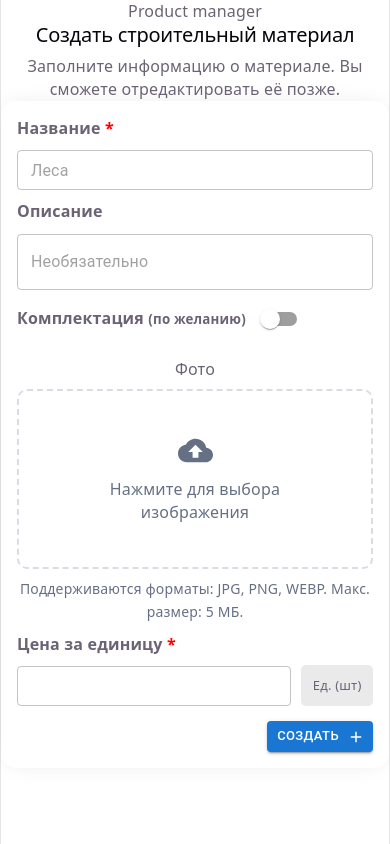
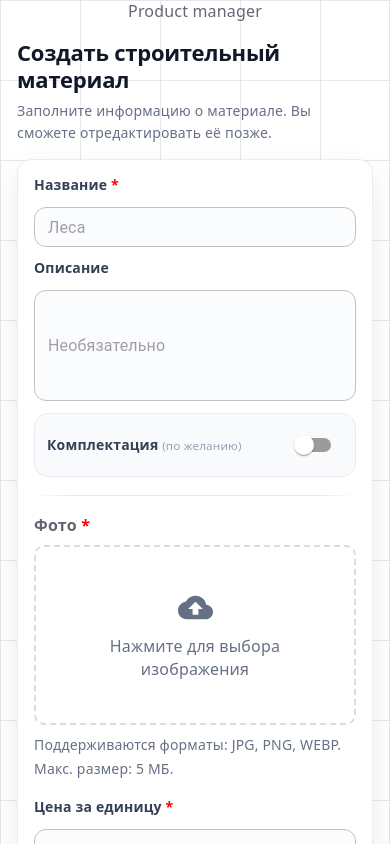
Before and after one commit to BekzhanKutmanov/rental, a React (Vite) app: page / in a window 390 px wide. Shown: the top 844 px of the page. Built offline with nearby package versions, Linux system fonts and the light colour scheme; no server answers.

Commit message:
Улучшил дизайн

```diff
--- a/src/app/index.css
+++ b/src/app/index.css
@@ -67,7 +67,11 @@
 }
 
 body {
-  margin: 0;
+  background-color: #ffffff; /* Цвет фона ячеек */
+  background-image:
+    linear-gradient(to right, #e5e7eb 1px, transparent 1px),
+    linear-gradient(to bottom, #e5e7eb 1px, transparent 1px);
+  background-size: 80px 80px;
 }
 
 h1,
--- a/src/features/create-product/ui/ProductForm.tsx
+++ b/src/features/create-product/ui/ProductForm.tsx
@@ -182,8 +182,8 @@ export function ProductForm() {
   };
 
   return (
-    <div>
-      <div>
+    <div className={styles.productForm}>
+      <div className={styles.productForm__header}>
         <h2>Создать строительный материал</h2>
         <span>
           Заполните информацию о материале. Вы сможете отредактировать её позже.
--- a/src/features/create-product/ui/product.module.scss
+++ b/src/features/create-product/ui/product.module.scss
@@ -1,45 +1,118 @@
+.productForm {
+  width: 100%;
+  padding: 28px;
+  text-align: left;
+  box-sizing: border-box;
+
+  &__header {
+    max-width: 720px;
+    margin-bottom: 22px;
+
+    h2 {
+      margin-bottom: 8px;
+      font-size: 28px;
+      font-weight: 700;
+      line-height: 1.2;
+      color: #111827;
+    }
+
+    span {
+      display: block;
+      color: #667085;
+      font-size: 15px;
+      line-height: 1.55;
+    }
+  }
+}
+
 .form {
   &__element {
-    background-color: white;
-    box-shadow: var(--main-shadow);
-    -webkit-box-shadow: var(--main-shadow);
-
-    border-radius: 15px;
-    padding: 1rem;
-
-    display: flex;
-    justify-content: space-between;
-    gap: 30px;
+    display: grid;
+    grid-template-columns: minmax(0, 1.15fr) 1px minmax(280px, 0.85fr);
+    gap: 28px;
+    align-items: start;
+    padding: 28px;
+    border: 1px solid #eaecf0;
+    border-radius: 18px;
+    background: #ffffff;
+    box-shadow: 0 18px 50px rgba(15, 23, 42, 0.08);
+    box-sizing: border-box;
   }
 
   &__input {
     width: 100%;
+
+    :global(.MuiOutlinedInput-root) {
+      border-radius: 12px;
+      background: #fbfcfe;
+    }
   }
 
   &__textarea {
     width: 100%;
-    padding: 10px;
+
+    :global(.MuiOutlinedInput-root) {
+      min-height: 112px;
+      align-items: flex-start;
+      border-radius: 12px;
+      background: #fbfcfe;
+    }
+
+    :global(textarea),
+    :global(input) {
+      min-height: 78px;
+    }
   }
 }
 
 .line {
   width: 1px;
-  background-color: var(--mylky-color);
+  min-height: 100%;
+  background: linear-gradient(180deg, transparent, #e4e7ec 12%, #e4e7ec 88%, transparent);
 }
 
 .left {
   &__wrap {
     display: flex;
     flex-direction: column;
-    align-items: flex-start;
-    gap: 10px;
+    align-items: flex;
+    gap: 12px;
     width: 100%;
+    min-width: 0;
+
+    h4 {
+      margin: 0;
+      color: #344054;
+      font-size: 14px;
+      font-weight: 650;
+      line-height: 1.35;
+    }
   }
 
   &__unit {
     display: flex;
+    justify-content: space-between;
     align-items: center;
-    gap: 5px;
+    gap: 16px;
+    width: 100%;
+    padding: 14px 16px;
+    border: 1px solid #eaecf0;
+    border-radius: 14px;
+    background: #f9fafb;
+    box-sizing: border-box;
+
+    h4 {
+      margin: 0;
+      color: #344054;
+      font-size: 14px;
+      font-weight: 650;
+      line-height: 1.35;
+    }
+
+    small {
+      color: #98a2b3;
+      font-weight: 500;
+    }
   }
 }
 
@@ -48,27 +121,38 @@
     width: 100%;
     display: flex;
     flex-direction: column;
-    align-items: center;
-    gap: 10px;
+    align-items: stretch;
+    gap: 18px;
+    min-width: 0;
   }
 }
 
 .default {
   &__flex {
     display: flex;
-    gap: 10px;
+    gap: 12px;
     align-items: flex-end;
     width: 100%;
+    min-width: 0;
   }
 }
 
 .product {
   &__unit {
-    width: 90px;
-    background-color: rgb(235, 234, 234);
+    flex: 0 0 88px;
+    width: 88px;
+    min-height: 40px;
+    display: inline-flex;
+    align-items: center;
+    justify-content: center;
+    border: 1px solid #e4e7ec;
+    background-color: #f2f4f7;
+    color: #475467;
     font-size: 13px;
-    padding: 9px 5px;
-    border-radius: 5px;
+    font-weight: 600;
+    padding: 8px;
+    border-radius: 12px;
+    box-sizing: border-box;
   }
 }
 
@@ -76,14 +160,96 @@
   width: 100%;
   display: flex;
   justify-content: flex-end;
-  margin-top: 5px;
+  margin-top: 4px;
+
+  :global(.MuiButton-root) {
+    min-height: 42px;
+    border-radius: 12px;
+    padding: 8px 18px;
+    text-transform: none;
+    font-weight: 700;
+    box-shadow: none;
+  }
 }
 
-@media screen and (max-width: 440px) {
- .form {
+@media screen and (max-width: 900px) {
+  .productForm {
+    padding: 22px;
+  }
+
+  .form {
     &__element {
-        flex-direction: column;
-        gap: 10px;
+      grid-template-columns: 1fr;
+      gap: 22px;
+      padding: 22px;
     }
- }
+
+    &__textarea {
+      :global(.MuiOutlinedInput-root) {
+        min-height: 104px;
+      }
+    }
+  }
+
+  .line {
+    width: 100%;
+    height: 1px;
+    min-height: 1px;
+    background: linear-gradient(90deg, transparent, #e4e7ec 12%, #e4e7ec 88%, transparent);
+  }
 }
+
+@media screen and (max-width: 560px) {
+  .productForm {
+    padding: 16px;
+
+    &__header {
+      margin-bottom: 16px;
+
+      h2 {
+        font-size: 22px;
+      }
+
+      span {
+        font-size: 14px;
+      }
+    }
+  }
+
+  .form {
+    &__element {
+      padding: 16px;
+      gap: 18px;
+      border-radius: 14px;
+      box-shadow: 0 12px 32px rgba(15, 23, 42, 0.08);
+    }
+  }
+
+  .left {
+    &__unit {
+      padding: 12px;
+    }
+  }
+
+  .default {
+    &__flex {
+      flex-direction: column;
+      align-items: stretch;
+    }
+  }
+
+  .product {
+    &__unit {
+      width: 100%;
+      flex-basis: auto;
+      justify-content: flex-start;
+      padding-inline: 12px;
+    }
+  }
+
+  .wrapBtn {
+    :global(.MuiButton-root) {
+      width: 100%;
+    }
+  }
+}
--- a/src/features/unit-product/ui/KitForm.module.scss
+++ b/src/features/unit-product/ui/KitForm.module.scss
@@ -1,29 +1,34 @@
 .kit {
   width: 100%;
-  max-width: 770px;
-  font-family: Arial, sans-serif;
-  color: #18243d;
+  color: #344054;
 
   &__form {
-    padding: 24px;
-    border: 1px solid #e8ebf0;
-    border-radius: 14px;
-    background: #fff;
+    padding: 18px;
+    border: 1px solid #d0d5dd;
+    border-radius: 16px;
+    background: #fcfcfd;
+    box-shadow: inset 0 1px 0 rgba(255, 255, 255, 0.7);
   }
 
   &__label {
-    display: block;
-    margin-bottom: 12px;
+    display: flex;
+    flex-direction: column;
+    gap: 8px;
+    margin-bottom: 16px;
+    color: #344054;
+    font-size: 14px;
+    font-weight: 650;
+    line-height: 1.35;
   }
 
   &__input {
     width: 100%;
-    margin-top: 16px;
     box-sizing: border-box;
-    background: #fff;
-    padding: 0 22px;
-    color: #536078;
-    outline: none;
+
+    :global(.MuiOutlinedInput-root) {
+      border-radius: 12px;
+      background: #ffffff;
+    }
   }
 
   &__quantity {
@@ -34,37 +39,79 @@
   }
 
   &__description {
-    margin: 0;
-    color: #69758b;
+    margin: 2px 0 0;
+    color: #667085;
+    font-size: 14px;
     line-height: 1.55;
   }
 
   &__wrapBtn {
     display: flex;
     justify-content: flex-end;
-    margin-top: 5px;
+    margin-top: 16px;
+
+    :global(.MuiButton-root) {
+      min-height: 40px;
+      border-radius: 12px;
+      padding: 8px 16px;
+      text-transform: none;
+      font-weight: 700;
+      box-shadow: none;
+    }
   }
 }
 
 .quantity__wrap {
   width: 100%;
   display: flex;
-  gap: 10px;
-  align-items: center;
+  gap: 12px;
+  align-items: flex-start;
+  min-width: 0;
 
   input {
     min-width: 0;
-    border: 0;
-    outline: none;
-    font-size: 20px;
-    color: #536078;
+    color: #344054;
   }
 
   span {
-    width: 90px;
-    background-color: rgb(235, 234, 234);
+    border: 1px solid #e4e7ec;
+    background-color: #f2f4f7;
+    color: #475467;
     font-size: 13px;
-    padding: 9px 5px;
-    border-radius: 5px;
+    font-weight: 600;
+    padding: 8px;
+    border-radius: 12px;
+    box-sizing: border-box;
   }
 }
+
+@media screen and (max-width: 560px) {
+  .kit {
+    &__form {
+      padding: 14px;
+      border-radius: 14px;
+    }
+
+    &__description {
+      font-size: 13px;
+    }
+
+    &__wrapBtn {
+      :global(.MuiButton-root) {
+        width: 100%;
+      }
+    }
+  }
+
+  .quantity__wrap {
+    flex-direction: column;
+    gap: 8px;
+
+    span {
+      width: 100%;
+      flex-basis: auto;
+      justify-content: flex-start;
+      padding-inline: 12px;
+    }
+  }
+}
--- a/src/shared/ui/ImageUpload .tsx
+++ b/src/shared/ui/ImageUpload .tsx
@@ -23,7 +23,7 @@ const ImageUpload = ({ imageSrc }: { imageSrc: (img: string | null) => void }) =
 
     return (
         <div className={styles.photo}>
-            <p className={styles.photo__title}>Фото</p>
+            <h4 className={styles.photo__title}>Фото <span className="red-color">*</span></h4>
 
             { preview && <span className={styles.close__btn} onClick={clearFile}>
                 <CloseIcon />
```
